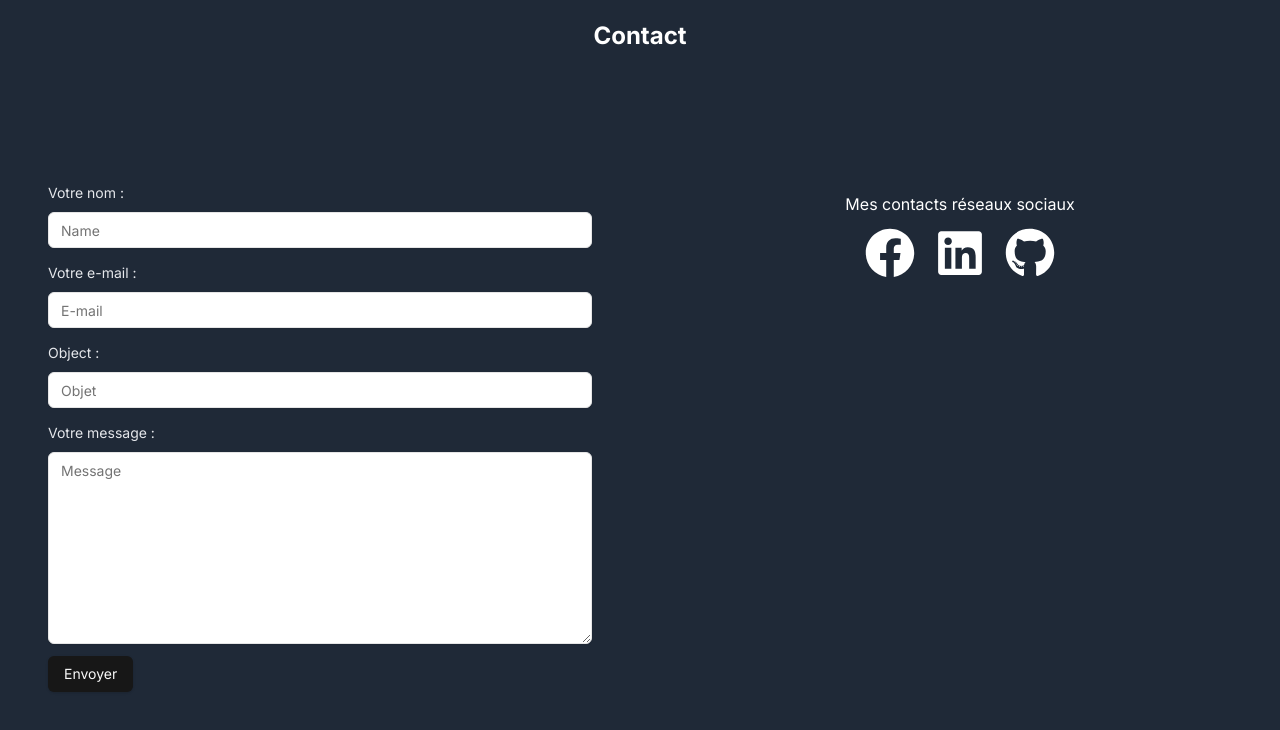
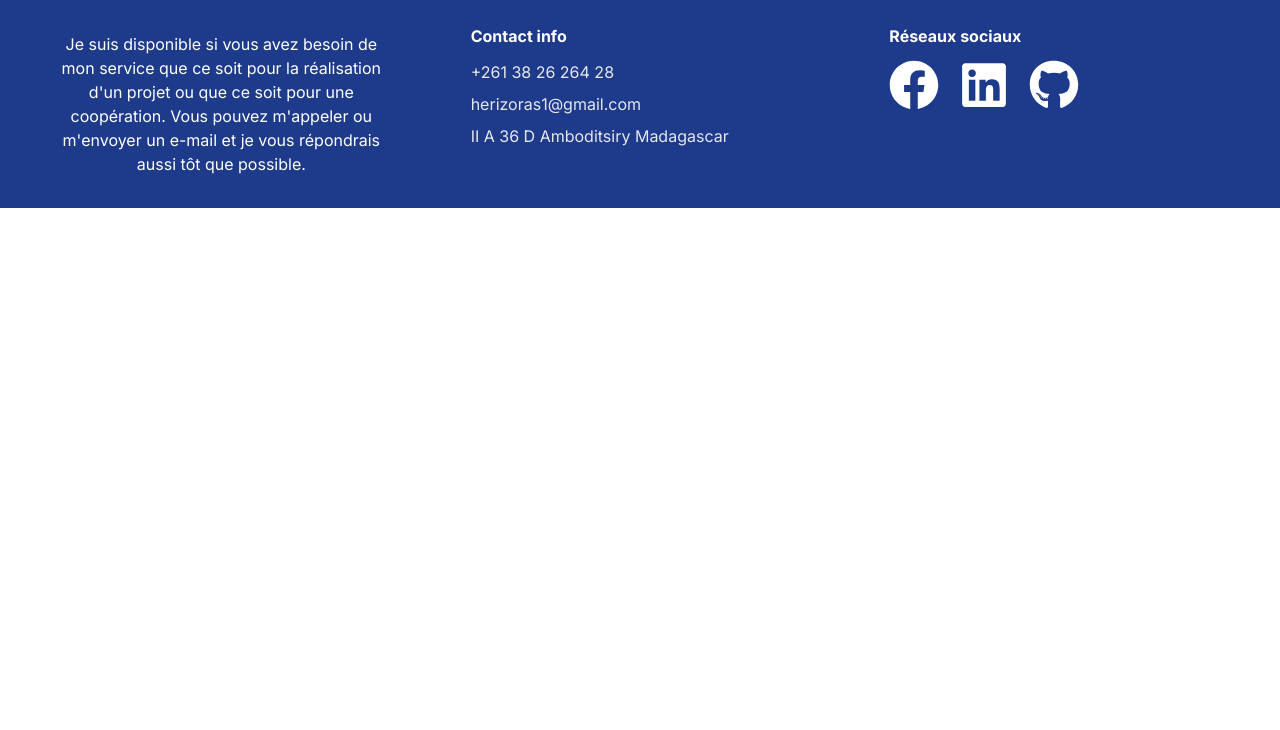
Before and after one commit to zexhior/portfolio-herizo, a Next.js app: page / in a window 1280 px wide. Shown: the top 730 px of the page. Built offline with nearby package versions, Linux system fonts and the light colour scheme.

Commit message:
[comp] : creation composant footer

```diff
--- a/src/components/footer/footer.tsx
+++ b/src/components/footer/footer.tsx
@@ -1,105 +1,27 @@
-"use client";
-
-import { zodResolver } from "@hookform/resolvers/zod";
-import { useForm } from "react-hook-form";
-import { Form } from "@/components/ui/form";
-import { z } from "zod";
-import { Button } from "../ui/button";
-import CustomForm from "../customForm/customForm";
-import { useState } from "react";
 import { FaFacebook, FaGithub, FaLinkedin } from "react-icons/fa";
-import { Input } from "../ui/input";
-import { Textarea } from "../ui/textarea";
-
-const formSchema = z.object({
-  name: z
-    .string()
-    .min(2, { message: "Votre nom doit comporter au moins 2 caractères" })
-    .max(100),
-  email: z.string().email({ message: "Veuillez saisir un adresse e-mail!" }),
-  subject: z
-    .string()
-    .nonempty({ message: "L'object de votre message ne doit pas être vide!" }),
-  message: z
-    .string()
-    .nonempty({ message: "Veuillez le message que vous souhaitez m'envoyer!" }),
-});
 
 const FooterComponent = () => {
-  const [customStyle, setCustomStyle] = useState("bg-white");
-  const [labelColor, setLabelColor] = useState("white");
-
-  const form = useForm<z.infer<typeof formSchema>>({
-    resolver: zodResolver(formSchema),
-    defaultValues: {
-      name: "",
-      email: "",
-      subject: "",
-      message: "",
-    },
-  });
-
-  const onSubmit = (values: z.infer<typeof formSchema>) => {
-    alert(
-      `Salutation ${values.name}! Votre message a été bien envoyé! Merci de bien patienter pour une réponse de ma part!`
-    );
-  };
-
   return (
-    <div className="sm:h-screen flex flex-wrap bg-gray-800">
-      <div className="w-screen flex justify-center">
-        <h2 className="text-white font-bold py-5 text-2xl">Contact</h2>
+    <div className="w-full flex justify-around text-white bg-blue-900 p-3 flex-1">
+      <div className="w-1/3 px-10 py-5 text-center">
+        <p>
+          Je suis disponible si vous avez besoin de mon service que ce soit pour
+          la réalisation d'un projet ou que ce soit pour une coopération. Vous
+          pouvez m'appeler ou m'envoyer un e-mail et je vous répondrais aussi
+          tôt que possible.{" "}
+        </p>
       </div>
-      <div className="w-screen md:w-1/2 px-12">
-        <Form {...form}>
-          <form onSubmit={form.handleSubmit(onSubmit)}>
-            <CustomForm
-              formControl={form}
-              label={"Votre nom : "}
-              labelColor={labelColor}
-              name="name"
-              placeholder="Name"
-              className={customStyle}
-            >
-              <Input />
-            </CustomForm>
-            <CustomForm
-              formControl={form}
-              label={"Votre e-mail : "}
-              labelColor={labelColor}
-              name="email"
-              placeholder="E-mail"
-              className={customStyle}
-            >
-              <Input />
-            </CustomForm>
-            <CustomForm
-              formControl={form}
-              label={"Object : "}
-              labelColor={labelColor}
-              name="subject"
-              placeholder="Objet"
-              className={customStyle}
-            >
-              <Input />
-            </CustomForm>
-            <CustomForm
-              formControl={form}
-              label={"Votre message : "}
-              labelColor={labelColor}
-              name="message"
-              placeholder="Message"
-              className={customStyle.concat(" h-48")}
-            >
-              <Textarea />
-            </CustomForm>
-            <Button>Envoyer</Button>
-          </form>
-        </Form>
+      <div className="w-1/3 px-10">
+        <h3 className="py-3 font-bold">Contact info</h3>
+        <div className="flex flex-col gap-2 text-gray-200">
+          <p>+261 38 26 264 28</p>
+          <p>herizoras1@gmail.com</p>
+          <p>II A 36 D Amboditsiry Madagascar</p>
+        </div>
       </div>
-      <div className="h-screen sm:h-auto w-screen md:w-1/2 flex flex-col sm:justify-start justify-center items-center">
-        <h3 className="text-white py-3">Mes contacts réseaux sociaux</h3>
-        <div className="flex justify-center w-full gap-5">
+      <div className="w-1/3 px-10">
+        <h3 className="py-3 font-bold">Réseaux sociaux</h3>
+        <div className="flex gap-5">
           <FaFacebook color="white" size={50} />
           <FaLinkedin color="white" size={50} />
           <FaGithub color="white" size={50} />
```
